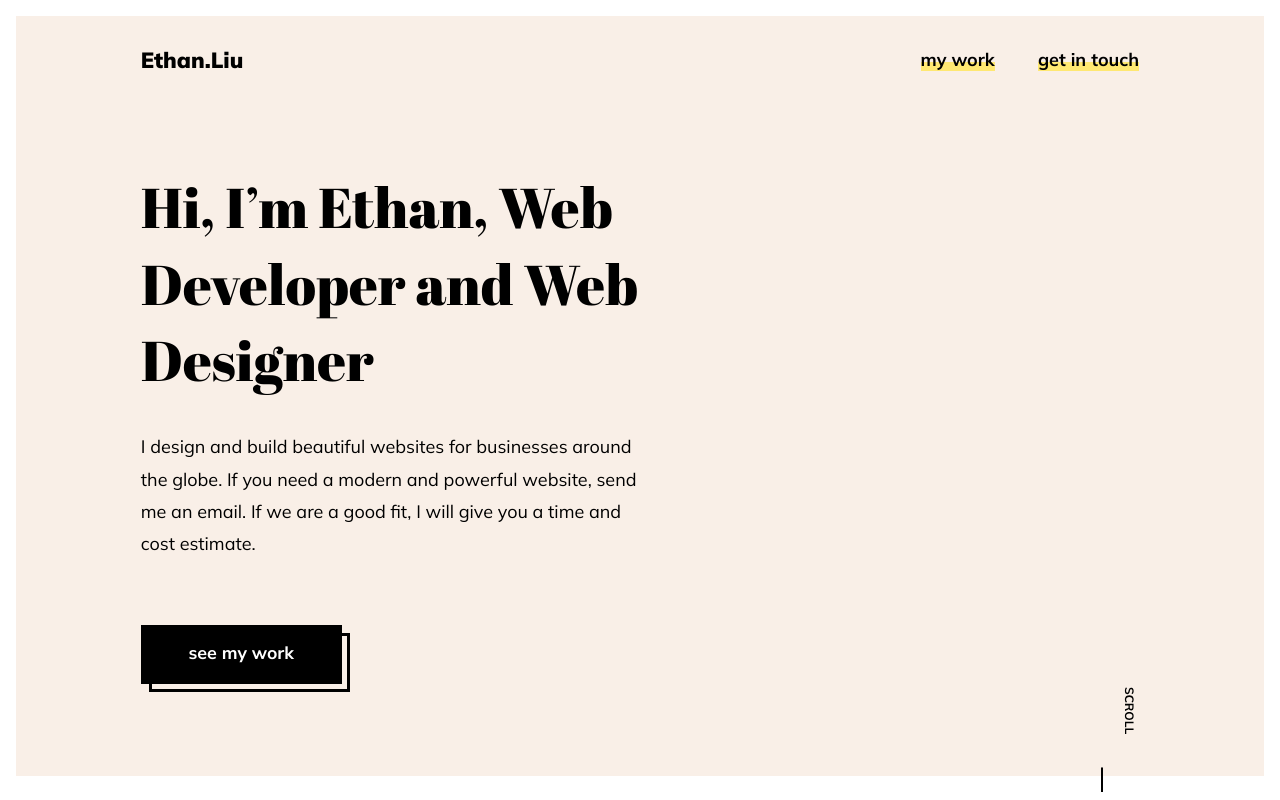
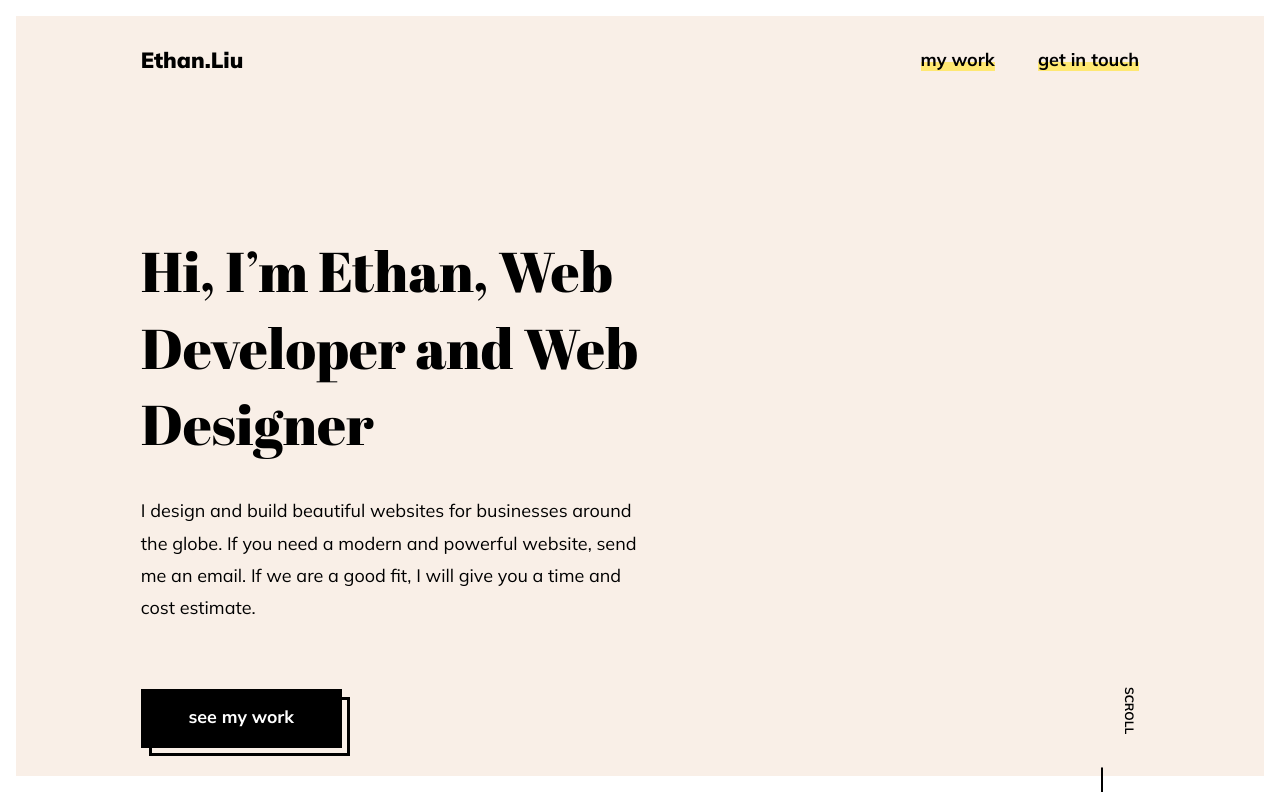
Before and after one commit to EthanLiu1230/portfolio-next, a Next.js app: page / in a window 1280 px wide. Shown: the top 800 px of the page. Built offline with nearby package versions, Linux system fonts and the light colour scheme.

Commit message:
start trying grid on hero

```diff
--- a/components/hero.jsx
+++ b/components/hero.jsx
@@ -3,11 +3,18 @@ import Header from './header';
 import ScrollPrompt from './scroll-prompt/scroll-prompt';
 
 import styled from 'styled-components';
-import { ContentMarginX, ContentMarginY } from '../styles/utils';
+import { ContentMarginX } from '../styles/utils';
 
 const Content = styled.section`
   ${ContentMarginX};
-  ${ContentMarginY};
+
+  // margin Y
+  margin-top: 10rem;
+  margin-bottom: 6rem;
+  @media (max-width: 960px) {
+    margin-top: 4rem;
+    margin-bottom: 4rem;
+  }
 
   h1 {
     margin-bottom: 1.5rem;
@@ -40,8 +47,8 @@ const Container = styled.div`
     right: 10%;
   }
 
-  @media (max-width: 768px) {
-    min-height: fit-content;
+  @media (max-width: 960px) {
+    min-height: 50rem;
   }
 `;
 
```
